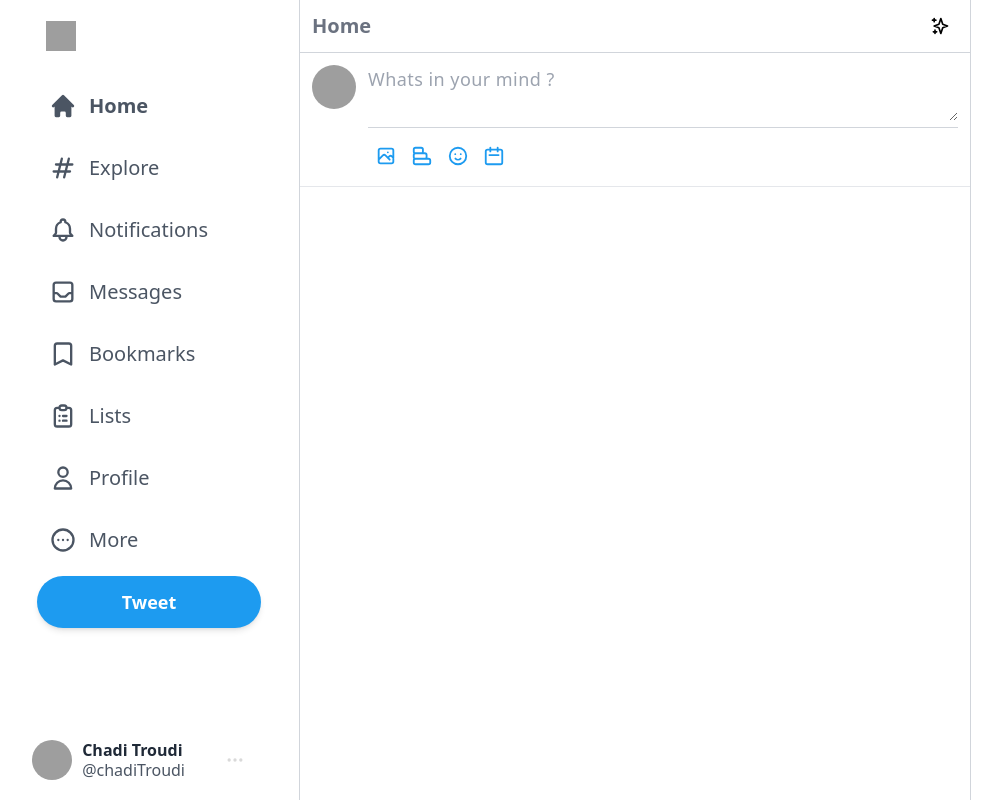
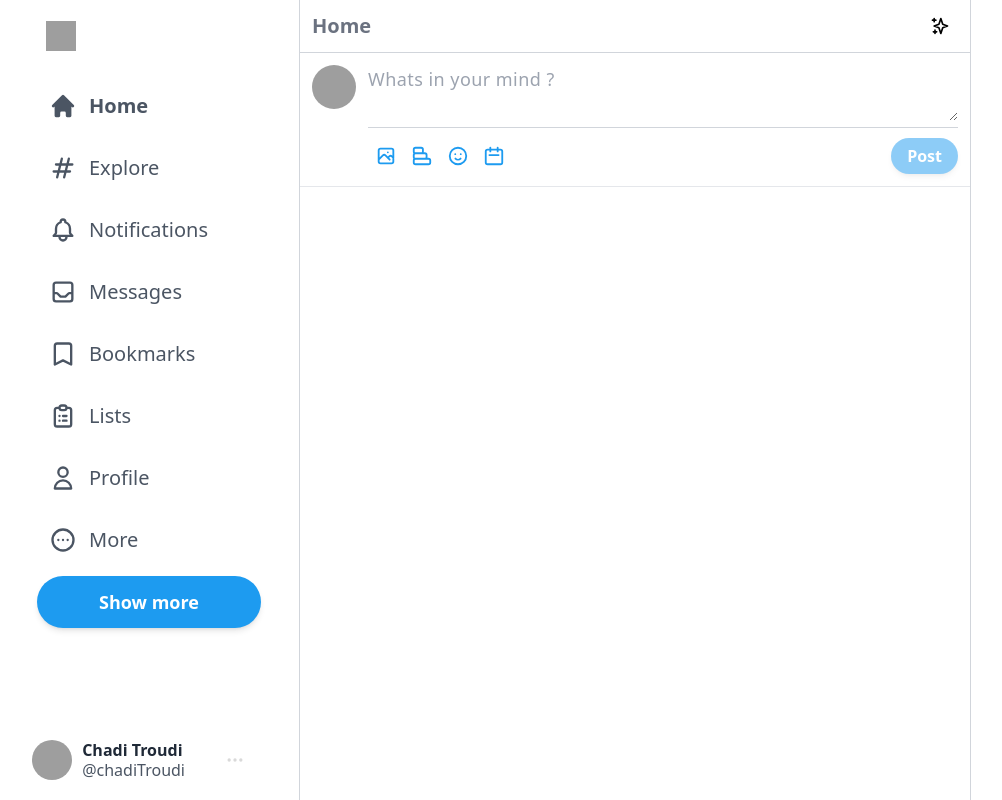
Before and after one commit to Chadi7781/shari, a Next.js app: page / in a window 1280 px wide. Shown: the whole page, without its empty margins (71-1073 px from the left). Built offline with nearby package versions, Linux system fonts and the light colour scheme; grey boxes are pictures that could not be loaded.

Commit message:
disable button post

```diff
--- a/components/input/Input.js
+++ b/components/input/Input.js
@@ -117,6 +117,21 @@
 
 
                      </div>
+
+                  <button className="
+                     bg-[#1d9bf0] text-white
+                     transition duration-300 ease-in-out
+
+
+                     rounded-full px-4 py-1.5
+                      font-bold shadow-md hover:bg-[#1a8cd8]
+                      disabled:hover:bg-[#1d9bf0] disabled:opacity-50
+                      disabled:cursor-default"
+                      disabled={!input.trim() && !selectedFile}
+
+                   >
+                     Post
+                   </button>
                  </div>
              </div>
 
--- a/components/sidebar/Sidebar.js
+++ b/components/sidebar/Sidebar.js
@@ -46,7 +46,7 @@
             text-lg font-bold shadow-md hover:bg-[#1a8cd8]
             ">
 
-                Tweet
+                Show more
             </button>
 
             <div className="text-[#d9d9d9] flex items-center
```
